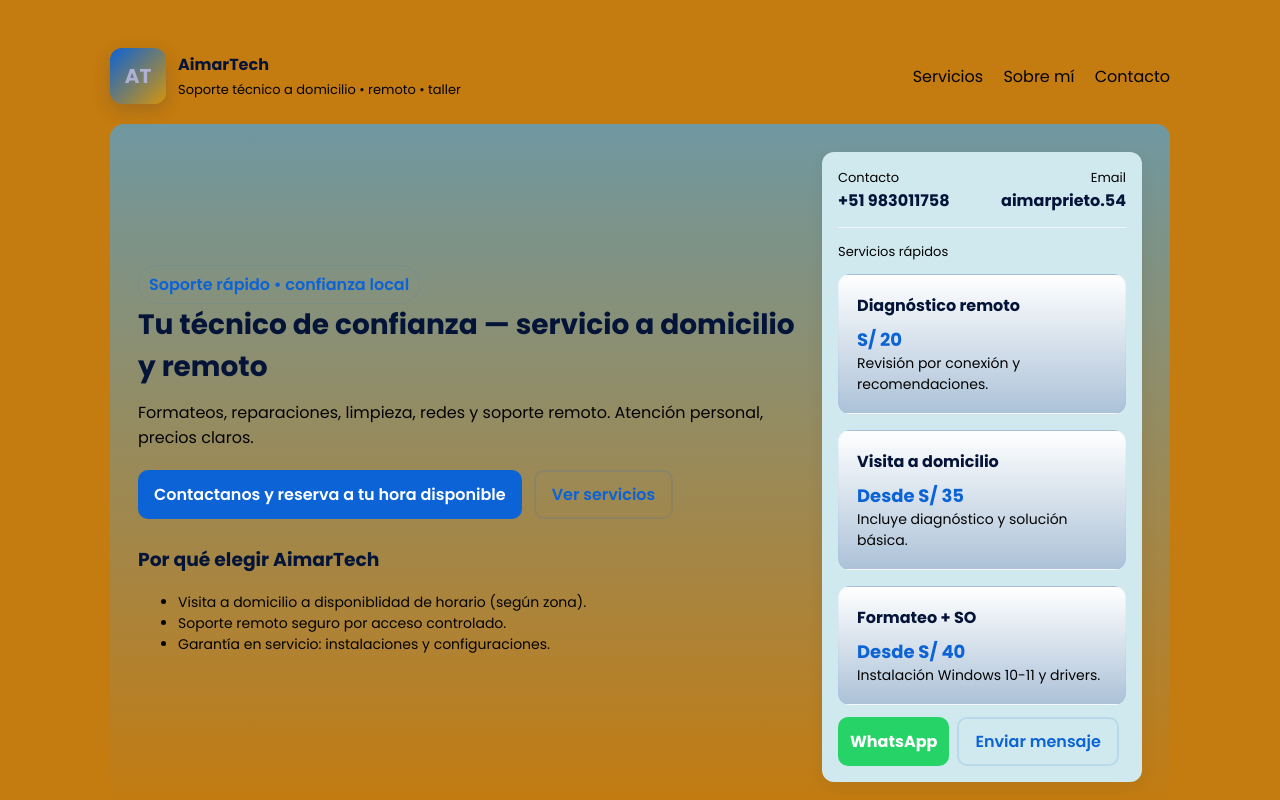
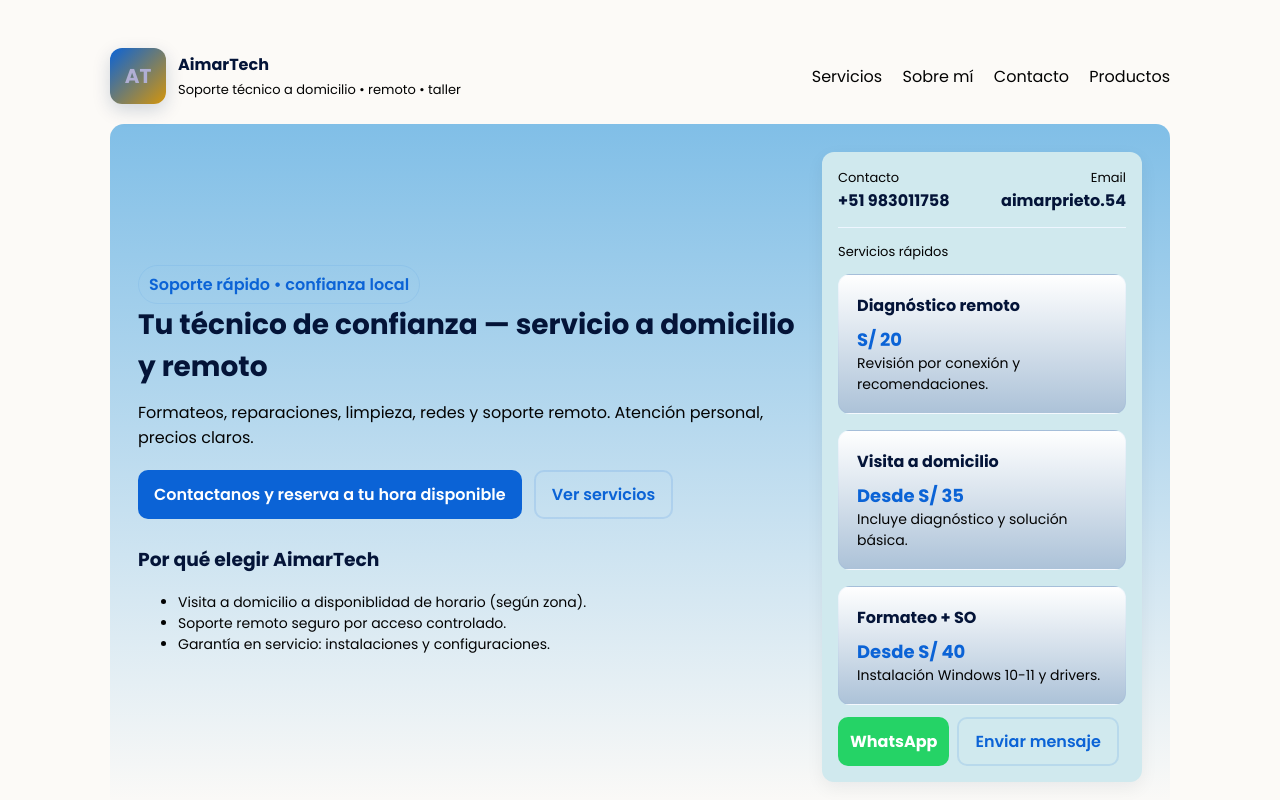
Before and after one commit to AimarPriCu/soporte-tecnico-web, a plain HTML site: page index.html in a window 1280 px wide. Shown: the top 800 px of the page. Drawn offline with Linux system fonts and the light colour scheme.

Commit message:
Agregar menu productos

```diff
--- a/index.html
+++ b/index.html
@@ -9,7 +9,7 @@
   <link href="https://fonts.googleapis.com/css2?family=Poppins:wght@300;400;600;700&display=swap" rel="stylesheet">
   <style>
     :root{
-      --bg:#c47b0f;
+      --bg:#fcfaf7;
       --card:#d0e9ee;
       --accent:#0b63d6;
       --muted:#030303;
@@ -113,6 +113,7 @@
         <a href="#servicios">Servicios</a>
         <a href="#about">Sobre mí</a>
         <a href="#contacto">Contacto</a>
+        <a href="productos">Productos</a>
       </nav>
     </header>
 
```
